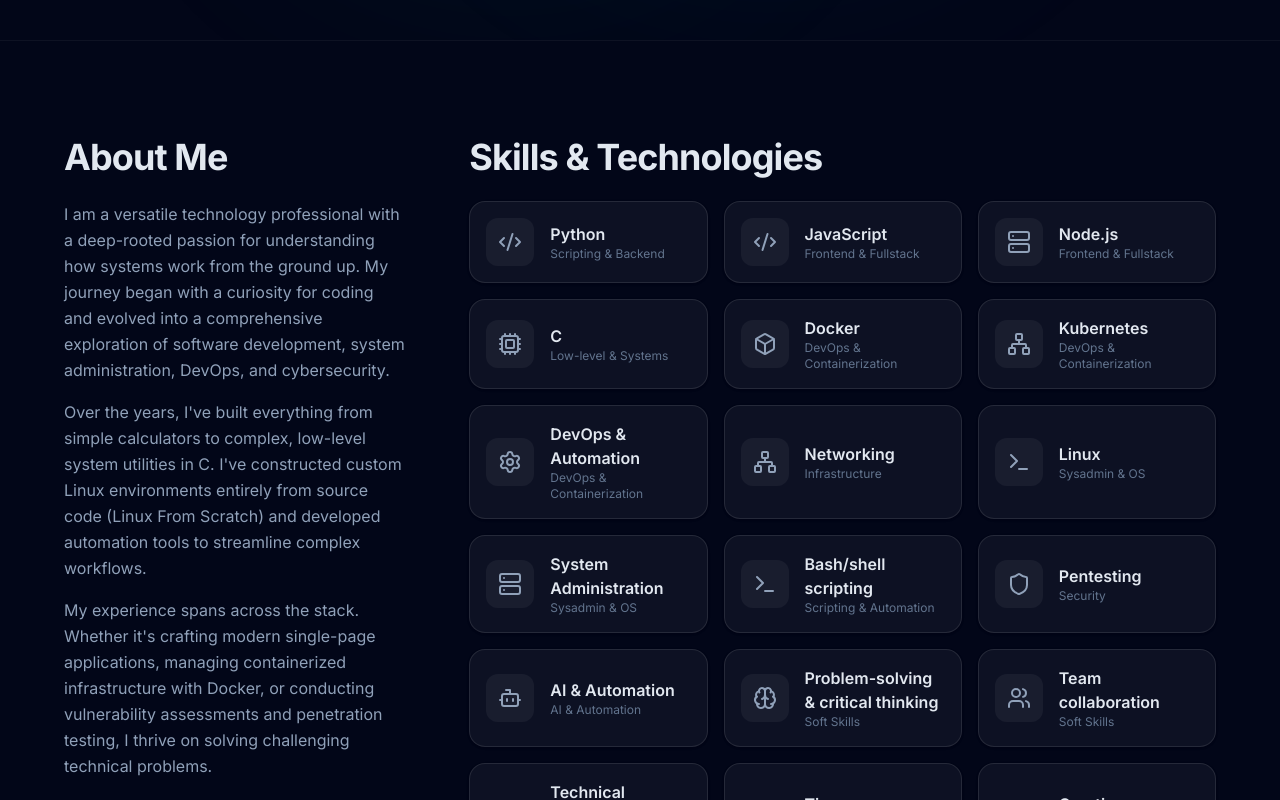
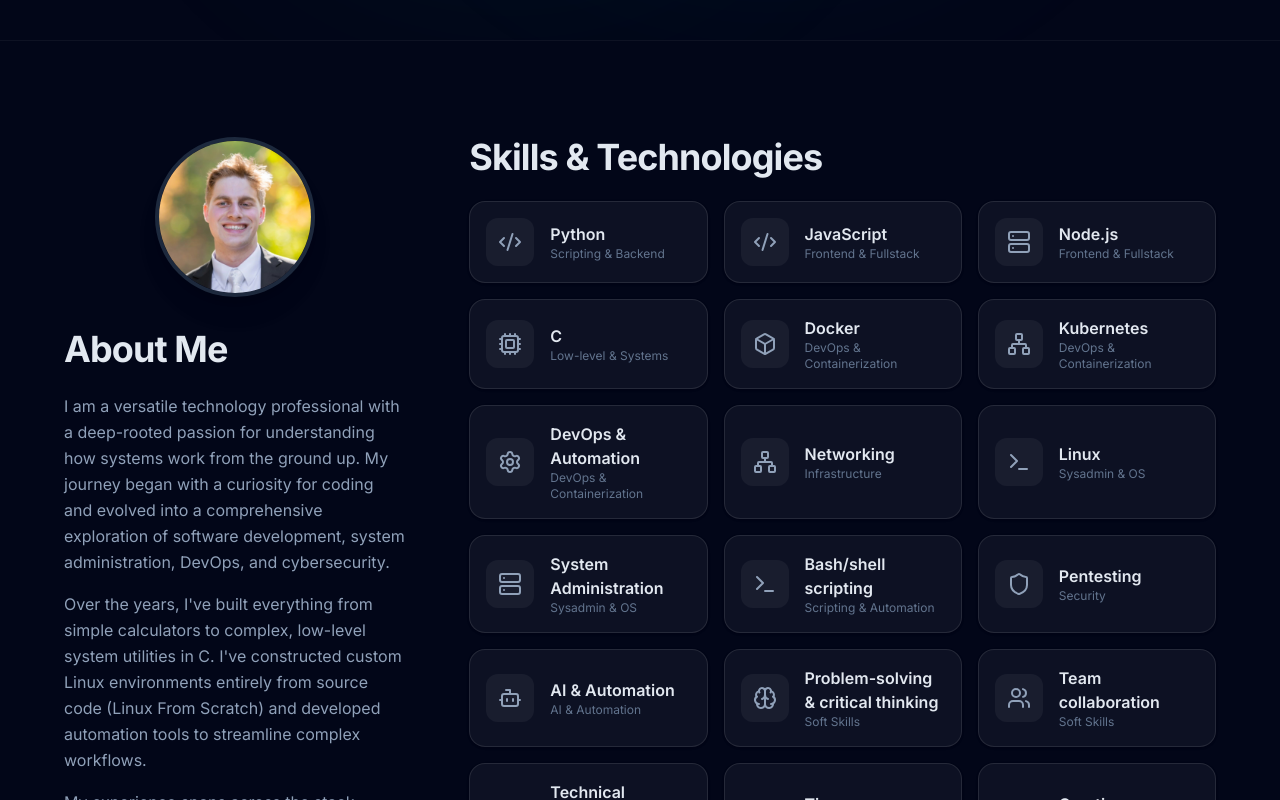
Before and after one commit to ahron-maslin/portfolio, a Next.js app: page / in a window 1280 px wide. Shown: the part 760-1560 px from the top of the page. Built offline with nearby package versions, Linux system fonts and the light colour scheme.

Commit message:
fixed image not loading on single page

```diff
--- a/app/page.tsx
+++ b/app/page.tsx
@@ -3,6 +3,7 @@
 import { ArrowRight, Terminal } from "lucide-react";
 import { personalData, aboutData } from "@/lib/data";
 import Link from "next/link";
+import Image from "next/image";
 
 export default function Home() {
   return (
@@ -58,6 +59,17 @@
         <div className="max-w-6xl mx-auto">
           <div className="grid grid-cols-1 lg:grid-cols-3 gap-16">
             <div className="lg:col-span-1">
+              <div className="flex justify-center mb-8">
+                <div className="relative w-40 h-40 rounded-full overflow-hidden border-4 border-white dark:border-slate-800 shadow-xl transition-colors duration-300">
+                  <Image
+                    src={personalData.avatarUrl}
+                    alt={`${personalData.name} Avatar`}
+                    fill
+                    className="object-cover"
+                    priority
+                  />
+                </div>
+              </div>
               <h2 className="text-3xl md:text-4xl font-bold tracking-tight text-neutral-900 dark:text-slate-200 mb-6 transition-colors">
                 About Me
               </h2>
```
